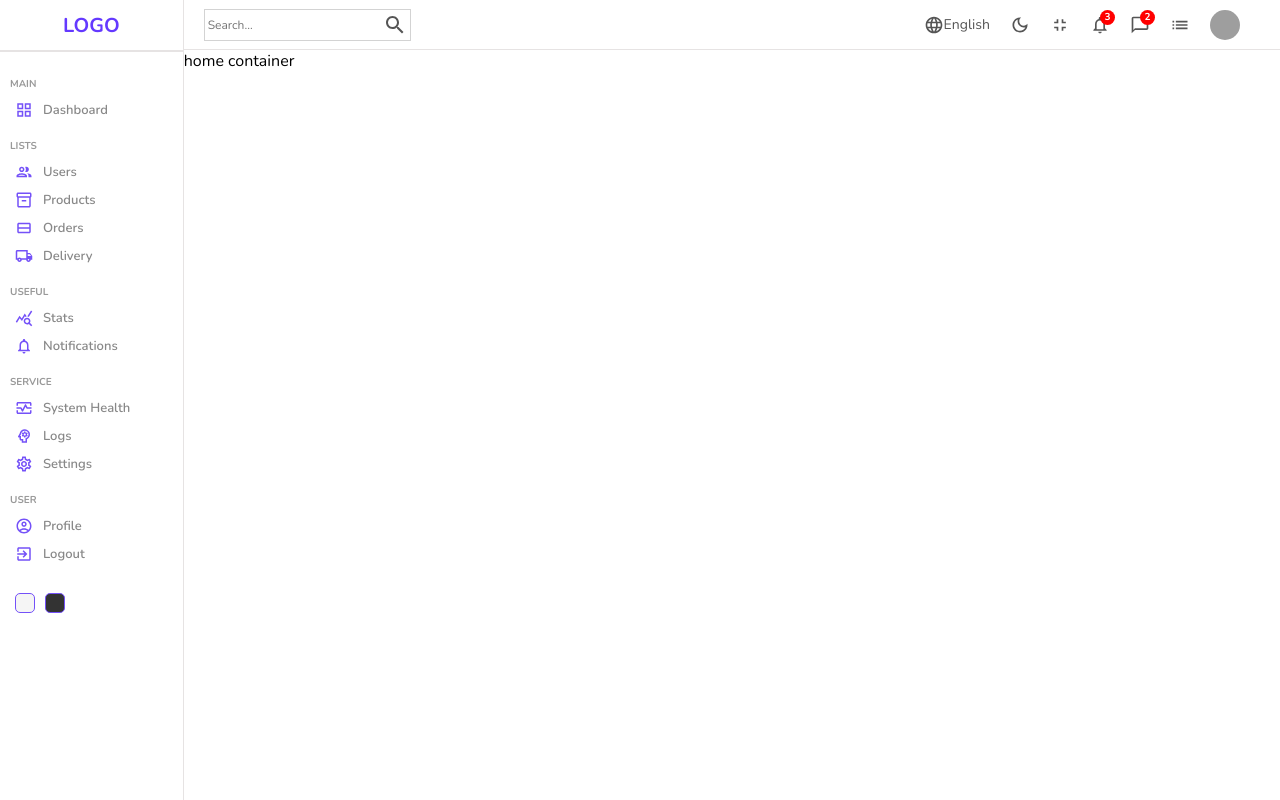
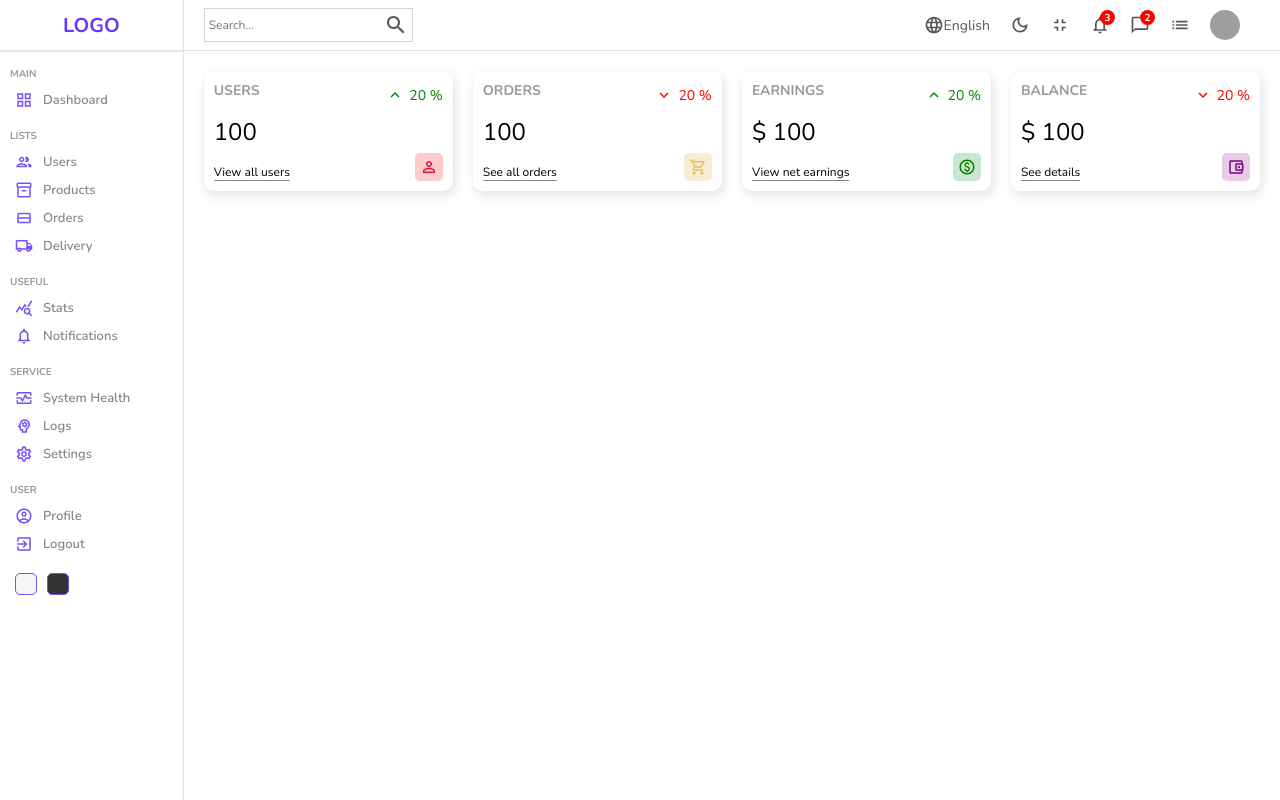
Before and after one commit to raaziyeh/react-dashboard, a React (Create React App) app: page / in a window 1280 px wide. Built offline with nearby package versions, Linux system fonts and the light colour scheme; grey boxes are pictures that could not be loaded.

Commit message:
Add Widgets

```diff
--- a/public/index.html
+++ b/public/index.html
@@ -12,7 +12,6 @@
 				font-family: "Nunito", sans-serif;
 				padding: 0;
 				margin: 0;
-				box-sizing: border-box;
 			}
 		</style>
 		<title>React Admin App</title>
--- a/src/components/navbar/navbar.scss
+++ b/src/components/navbar/navbar.scss
@@ -3,13 +3,13 @@
 .navbar {
 	display: flex;
 	align-items: center;
-	padding: 20px;
 	height: 50px;
 	font-size: 14px;
 	color: #555;
 	border-bottom: 0.5px solid $gray-lighter-2;
 
 	.wrapper {
+		padding: 20px;
 		width: 100%;
 		display: flex;
 		align-items: center;
@@ -19,12 +19,13 @@
 			display: flex;
 			align-items: center;
 			border: 0.5px solid lightgrey;
-			padding: 3px;
+			padding: 4px;
 
 			input {
 				border: none;
 				outline: none;
 				background: transparent;
+
 				&::placeholder {
 					font-size: 12px;
 				}
@@ -49,7 +50,7 @@
 					width: 30px;
 					height: 30px;
 					border-radius: 50%;
-                    object-fit: cover;
+					object-fit: cover;
 				}
 
 				.counter {
--- a/src/components/sidebar/sidebar.scss
+++ b/src/components/sidebar/sidebar.scss
@@ -6,6 +6,7 @@
 	border-right: 0.5px solid $gray-lighter-2;
     min-height: 100vh;
     background-color: white;
+
 	.top {
 		height: 50px;
 		@include flex-center;
@@ -23,7 +24,7 @@
 	}
 
     .center {
-        padding: 10px;
+        padding-left: 10px;
         ul {
             list-style: none;
         }
--- /dev/null
+++ b/src/components/widget/Widget.jsx
@@ -0,0 +1,109 @@
+import PersonOutlineIcon from "@mui/icons-material/PersonOutline"
+import ShoppingCartOutlinedIcon from "@mui/icons-material/ShoppingCartOutlined"
+import PaidOutlinedIcon from "@mui/icons-material/PaidOutlined"
+import AccountBalanceWalletOutlinedIcon from "@mui/icons-material/AccountBalanceWalletOutlined"
+import KeyboardArrowUpOutlinedIcon from "@mui/icons-material/KeyboardArrowUpOutlined"
+import KeyboardArrowDownOutlinedIcon from "@mui/icons-material/KeyboardArrowDownOutlined"
+import "./widget.scss"
+
+const Widget = (props) => {
+	let data
+
+	// temporary
+	const amount = 100
+	const diff = 20
+
+	switch (props.type) {
+		case "user":
+			data = {
+				title: "USERS",
+				isMoney: false,
+				link: "View all users",
+				icon: (
+					<PersonOutlineIcon
+						className="icon"
+						style={{
+							color: "#DC143C",
+							backgroundColor: "#FFCCCC",
+						}}
+					/>
+				),
+			}
+			break
+		case "order":
+			data = {
+				title: "ORDERS",
+				isMoney: false,
+				link: "See all orders",
+				icon: (
+					<ShoppingCartOutlinedIcon
+						className="icon"
+						style={{
+							color: "#E5C062",
+							backgroundColor: "#F8EDD2",
+						}}
+					/>
+				),
+			}
+			break
+		case "earning":
+			data = {
+				title: "EARNINGS",
+				isMoney: true,
+				link: "View net earnings",
+				icon: (
+					<PaidOutlinedIcon
+						className="icon"
+						style={{
+							color: "#008000",
+							backgroundColor: "#CCE6CC",
+						}}
+					/>
+				),
+			}
+			break
+		case "balance":
+			data = {
+				title: "BALANCE",
+				isMoney: true,
+				link: "See details",
+				icon: (
+					<AccountBalanceWalletOutlinedIcon
+						className="icon"
+						style={{
+							color: "#800080",
+							backgroundColor: "#E6CCE6",
+						}}
+					/>
+				),
+			}
+			break
+		default:
+			break
+	}
+	return (
+		<div className="widget">
+			<div className="left">
+				<span className="title">{data.title}</span>
+				<span className="amount">
+					{data.isMoney && "$"} {amount}
+				</span>
+				<span className="link">{data.link}</span>
+			</div>
+			<div className="right">
+				<div className={`percentage ${props.progress}`}>
+					{props.progress === "positive" && (
+						<KeyboardArrowUpOutlinedIcon className="icon" />
+					)}
+					{props.progress === "negative" && (
+						<KeyboardArrowDownOutlinedIcon className="icon" />
+					)}
+					{diff} %
+				</div>
+				{data.icon}
+			</div>
+		</div>
+	)
+}
+
+export default Widget
--- /dev/null
+++ b/src/components/widget/widget.scss
@@ -0,0 +1,57 @@
+@import "../../scss/mixins.scss";
+@import "../../scss/variables.scss";
+
+.widget {
+	display: flex;
+	justify-content: space-between;
+	flex: 1;
+	padding: 10px;
+	@include box-shadow;
+	height: 100px;
+	border-radius: 10px;
+
+	.left,
+	.right {
+		display: flex;
+		flex-direction: column;
+		justify-content: space-between;
+
+		.title {
+			color: $gray-lighter-1;
+			font-size: 14px;
+			font-weight: bold;
+		}
+
+		.amount {
+			font-size: 24px;
+			font-weight: 300;
+		}
+
+		.link {
+			font-size: 12px;
+			border-bottom: 1px solid $gray;
+			width: max-content;
+		}
+
+		.percentage {
+			display: flex;
+			align-items: center;
+			font-size: 14px;
+
+			&.positive {
+				color: green;
+			}
+
+			&.negative {
+				color: red;
+			}
+		}
+
+		.icon {
+			font-size: 18px;
+			padding: 5px;
+			border-radius: 5px;
+			align-self: flex-end;
+		}
+	}
+}
--- a/src/pages/home/Home.jsx
+++ b/src/pages/home/Home.jsx
@@ -1,5 +1,6 @@
 import Sidebar from "../../components/sidebar/Sidebar"
 import Navbar from "../../components/navbar/Navbar"
+import Widget from "../../components/widget/Widget"
 import "./home.scss"
 
 const Home = () => {
@@ -8,7 +9,12 @@ const Home = () => {
 			<Sidebar />
 			<div className="home-container">
 				<Navbar />
-				home container
+				<div className="widgets">
+					<Widget type="user" progress="positive" />
+					<Widget type="order" progress="negative" />
+					<Widget type="earning" progress="positive" />
+					<Widget type="balance" progress="negative" />
+				</div>
 			</div>
 		</div>
 	)
--- a/src/pages/home/home.scss
+++ b/src/pages/home/home.scss
@@ -1,6 +1,13 @@
 .home {
-    display: flex;
-    .home-container {
-        flex: 6;
-    }
+	display: flex;
+	.home-container {
+		flex: 6;
+
+		.widgets {
+			padding: 20px;
+			display: flex;
+			align-items: center;
+			gap: 20px;
+		}
+	}
 }
--- a/src/scss/mixins.scss
+++ b/src/scss/mixins.scss
@@ -1,5 +1,10 @@
-@mixin  flex-center {
-    display: flex;
-    align-items: center;
-    justify-content: center;
+@mixin flex-center {
+	display: flex;
+	align-items: center;
+	justify-content: center;
 }
+
+@mixin box-shadow {
+	-webkit-box-shadow: 2px 4px 10px 1px rgba(0, 0, 0, 0.47);
+	box-shadow: 2px 4px 10px 1px rgba(201, 201, 201, 0.47);
+}
```
